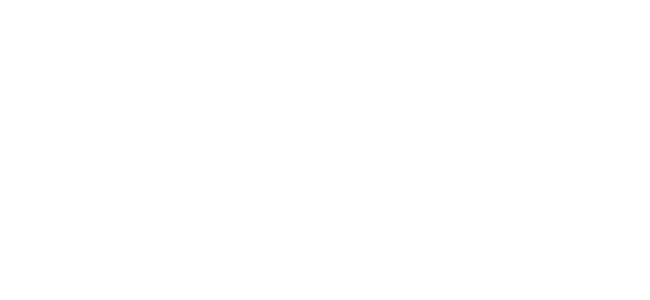
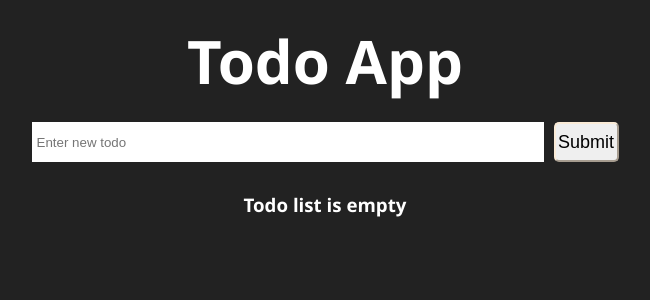
Before and after one commit to ShevViktoryia/Todo-app, a React (Create React App) app: page / in a window 1280 px wide. Shown: the top 300 px of the page, without its empty margins (315-965 px from the left). Built offline with nearby package versions, Linux system fonts and the light colour scheme.

Commit message:
feat: add some logic, componets and styles --ver-1

```diff
--- a/src/App.js
+++ b/src/App.js
@@ -1,7 +1,12 @@
 import "./App.css";
+import Todo from "./components/Todo/Todo";
 
 function App() {
-  return <div className="App"></div>;
+  return (
+    <div className="App">
+      <Todo />
+    </div>
+  );
 }
 
 export default App;
--- a/src/components/Todo/Todo.js
+++ b/src/components/Todo/Todo.js
@@ -0,0 +1,13 @@
+import "./Todo.module.css";
+import TodoForm from "../TodoForm/TodoForm";
+
+function Todo() {
+  return (
+    <>
+      <h1>Todo App</h1>
+      <TodoForm />
+    </>
+  );
+}
+
+export default Todo;
--- a/src/components/Todo/Todo.module.css
+++ b/src/components/Todo/Todo.module.css
@@ -0,0 +1,5 @@
+h1 {
+  color: white;
+  font-size: 60px;
+  margin: 20px auto;
+}
--- a/src/components/TodoForm/TodoForm.js
+++ b/src/components/TodoForm/TodoForm.js
@@ -0,0 +1,45 @@
+import { useState } from "react";
+import styles from "./TodoForm.module.css";
+import TodoList from "../TodoList/TodoList";
+
+function TodoForm() {
+  const [todoList, setTodoList] = useState([]);
+  const [todoItem, setTodoItem] = useState("");
+
+  function changeTodoList(event) {
+    event.preventDefault();
+    setTodoItem(event.target.value);
+  }
+
+  function updateTodoList(item) {
+    setTodoList(item);
+  }
+  return (
+    <>
+      <form>
+        <input
+          className={styles.field}
+          type="text"
+          placeholder="Enter new todo"
+          onChange={(e) => changeTodoList(e)}
+        />
+        <button
+          className={styles.btn}
+          onClick={(e) => updateTodoList(todoItem)}
+        >
+          Submit
+        </button>
+        {console.log(todoList)}
+      </form>
+      {todoList ? (
+        <h3 className={styles.listHeader}>Todo list is empty</h3>
+      ) : (
+        todoList.map((listItem) => {
+          return <TodoList {...listItem} key={listItem} />;
+        })
+      )}
+    </>
+  );
+}
+
+export default TodoForm;
--- a/src/components/TodoForm/TodoForm.module.css
+++ b/src/components/TodoForm/TodoForm.module.css
@@ -0,0 +1,22 @@
+.field {
+  width: 40%;
+  height: 40px;
+  padding: 0 5px;
+  border: none;
+}
+
+.btn {
+  height: 40px;
+  width: 65px;
+  margin-left: 10px;
+  font-weight: 500;
+  font-size: 18px;
+  border-radius: 5px;
+  vertical-align: middle;
+  border-color: antiquewhite;
+}
+
+.listHeader {
+  color: white;
+  margin-top: 30px;
+}
--- a/src/components/TodoList/TodoList.js
+++ b/src/components/TodoList/TodoList.js
@@ -0,0 +1,9 @@
+function TodoList(props) {
+  return (
+    <ul>
+      <li>{props}</li>
+    </ul>
+  );
+}
+
+export default TodoList;
--- a/src/components/UI/Button.js
+++ b/src/components/UI/Button.js
@@ -0,0 +1,5 @@
+function Button() {
+  return <></>;
+}
+
+export default Button;
--- a/src/index.css
+++ b/src/index.css
@@ -1,8 +1,10 @@
 * {
   margin: 0;
   padding: 0;
+  box-sizing: border-box;
 }
 body {
   font-family: "Segoe UI", "Roboto", "Oxygen", "Ubuntu", "Cantarell",
     "Fira Sans", "Droid Sans", "Helvetica Neue", sans-serif;
+  background-color: #222222;
 }
```
